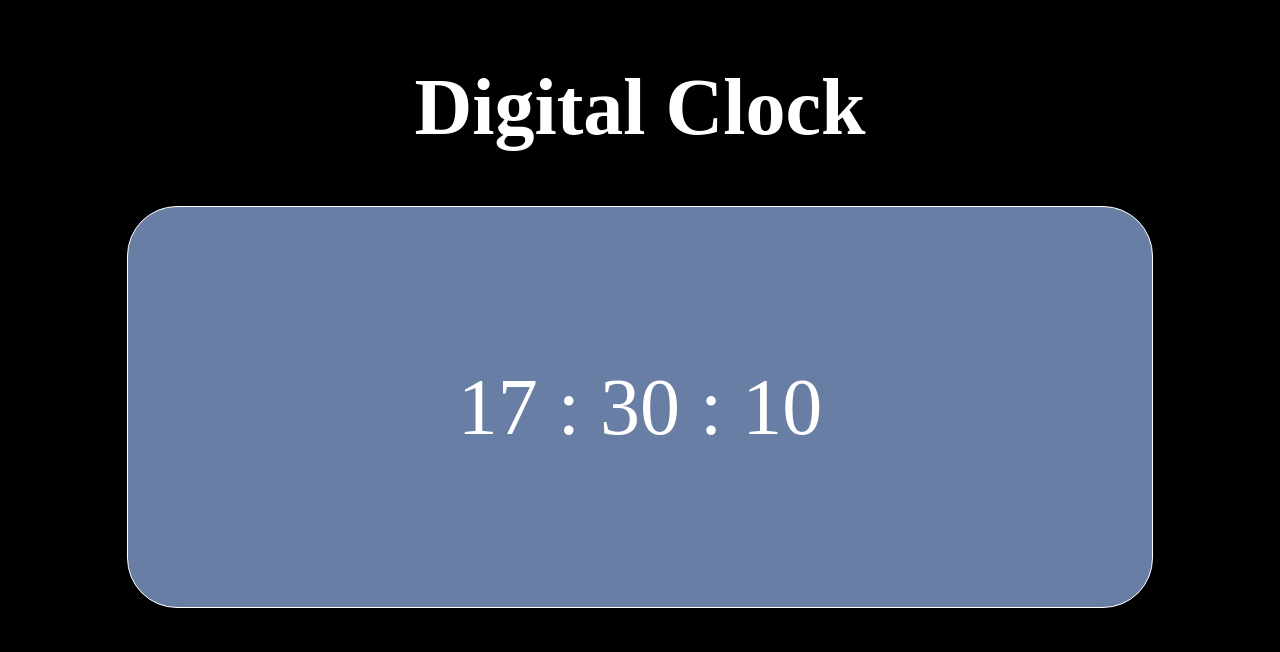
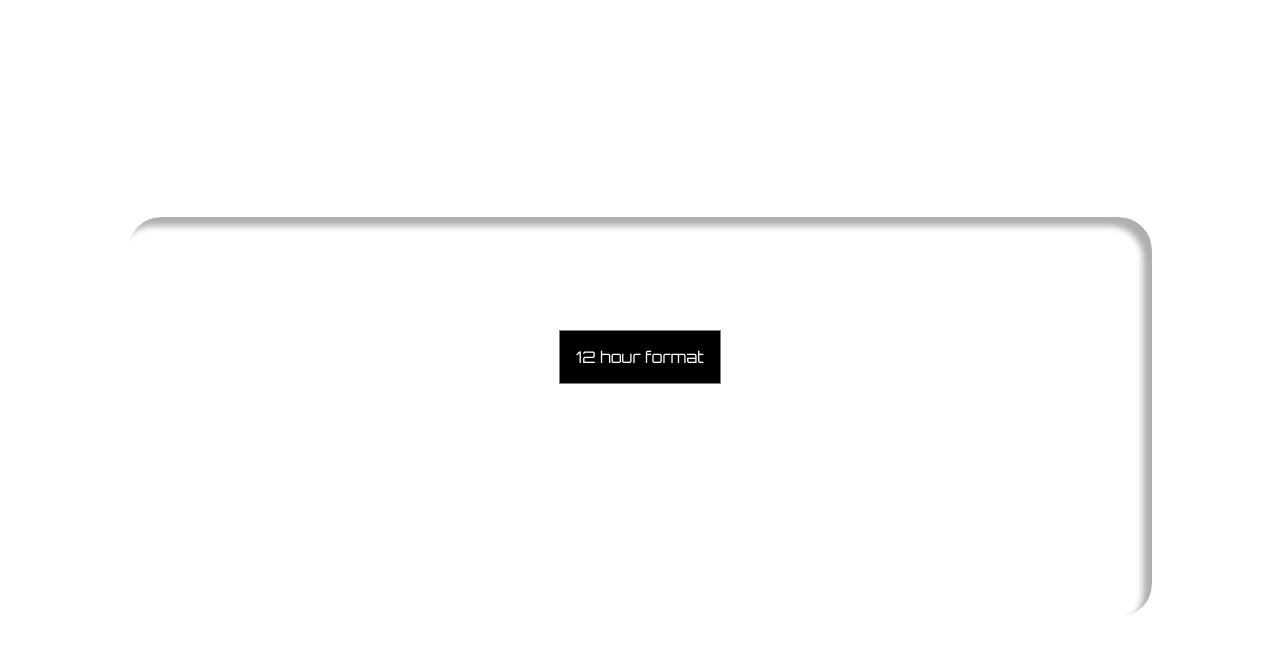
Before and after one commit to shaharyaarzaye/digitalclock, a plain HTML site: page index.html in a window 1280 px wide. Drawn offline with Linux system fonts and the light colour scheme; a web font is replaced by a local one.

Commit message:
implemented 12 hour and 24 hour format

```diff
--- a/app.js
+++ b/app.js
@@ -1,6 +1,11 @@
 const clockbox = document.querySelector('.clock-box');
-
-
+const formatbtn = document.querySelector('.format')
+let statee = false;
+const container = document.querySelector('.container');
+const datebox = document.querySelector('.date-box');
+formatbtn.addEventListener('click' , () => {
+  statee = !statee;
+})
 
 
 setInterval(() => {
@@ -17,11 +22,25 @@ setInterval(() => {
     const seconds = currentTime.getSeconds().toLocaleString('en-US', {
         minimumIntegerDigits: 2,
         useGrouping: false
-      })
-    const thetime =  `${hours} : ${minutes} : ${seconds}`
-    console.log(thetime)
-    clockbox.innerHTML = thetime
-}, 1000);
+      });
+      if(hours > 18 || hours < 6 ){
+          container.style.backgroundColor="black"
+        }else{
+          document.body.style.backgroundColor="white"
+          container.style.backgroundColor="white";
+      }
+
+      datebox.innerHTML = `${currentTime.getMilliseconds().toLocaleString('en-US',{minimumIntegerDigits : 2})}`
+      if(statee == true ) {
+        clockbox.innerHTML = `${hours%12} : ${minutes} : ${seconds} - ${hours > 12 ? "P.M" : "A.M"}`
+        formatbtn.innerHTML = '24 hour format'
+
+      }
+      else{
+        clockbox.innerHTML = `${hours} : ${minutes} : ${seconds}`
+        formatbtn.innerHTML = '12 hour format'
+
+      }
 
 
-// clockbox.innerHTML =
+}, 1);
--- a/index.html
+++ b/index.html
@@ -3,12 +3,22 @@
 <head>
     <meta charset="UTF-8">
     <meta name="viewport" content="width=device-width, initial-scale=1.0">
+    <link rel="preconnect" href="https://fonts.googleapis.com">
+<link rel="preconnect" href="https://fonts.gstatic.com" crossorigin>
+<link href="https://fonts.googleapis.com/css2?family=Orbitron:wght@400..900&family=Playpen+Sans:wght@100..800&display=swap" rel="stylesheet">
     <link rel="stylesheet" href="style.css">
     <title>Minimalistic Digit Clock</title>
 </head>
 <body>
     <h1>Digital Clock</h1>
-    <div class="clock-box"></div>
+    <div class="container">
+        <div class="menu">
+            <div class="format"></div>
+        </div>
+        <div class="date-box"></div>
+        <div class="clock-box"></div>
+    </div>
+
 </body>
 <script src="app.js"></script>
 </html>
--- a/style.css
+++ b/style.css
@@ -6,21 +6,41 @@ body{
     justify-content : center;
     flex-direction: column;
     align-items: center;
+    font-family: "Orbitron", serif;
+
 }
 
 h1{
     font-size: 5rem;
 }
 
-.clock-box{
+.container{
     height: 50vh;
     width:80vw;
-    background-color:rgb(105, 126, 165);
-    border: 1px solid white;
-    border-radius: 50px;
+    border: 2px solid white;
+    background: #e0e0e0;
+    border-radius: 47px;
+background: #e0e0e0;
+border-radius: 35px;
+background: #e0e0e0;
+box-shadow: inset -9px 9px 6px #afafaf,
+            inset 9px -9px 6px #ffffff;
+    /* border-radius: 50px; */
     text-align: center;
     display: flex;
     justify-content: center;
+    flex-direction: column;
     align-items:center;
+}
+
+.format{
+    padding: 1rem;
+    border: 1px solid gray;
+    background-color: black;
+    cursor: pointer;
+    color: white;
+}
+
+.clock-box{
     font-size: 5rem;
 }
```
